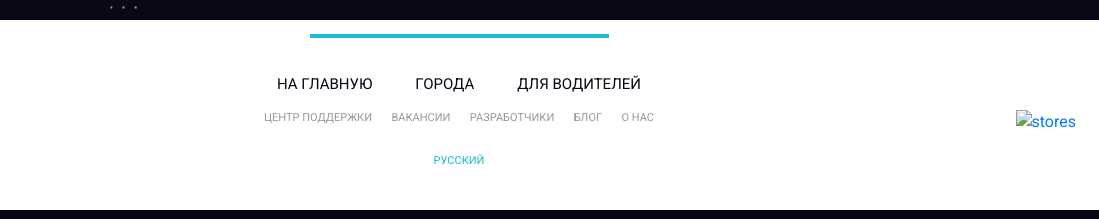
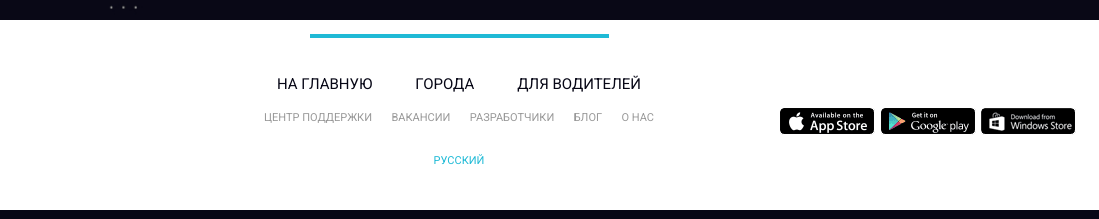
Before and after one commit to Dev1LtJ/UberLP, a plain HTML site: page index.html in a window 1280 px wide. Shown: the part 5526-5745 px from the top of the page, 181-1280 px from the left. Drawn offline with Linux system fonts and the light colour scheme; the site is published under a folder, as on GitHub Pages, so addresses that start at the root find nothing; files whose address does not match are found by name.

Commit message:
Small fix

```diff
--- a/index.html
+++ b/index.html
@@ -393,7 +393,7 @@
                     </div>
                 </div>
                 <div class="mobile-apps">
-                    <a href="#"><img src="/icons/stores.png" alt="stores"></a>
+                    <a href="#"><img src="icons/stores.png" alt="stores"></a>
                 </div>
             </div>
         <div class="subdivider"></div>
```
